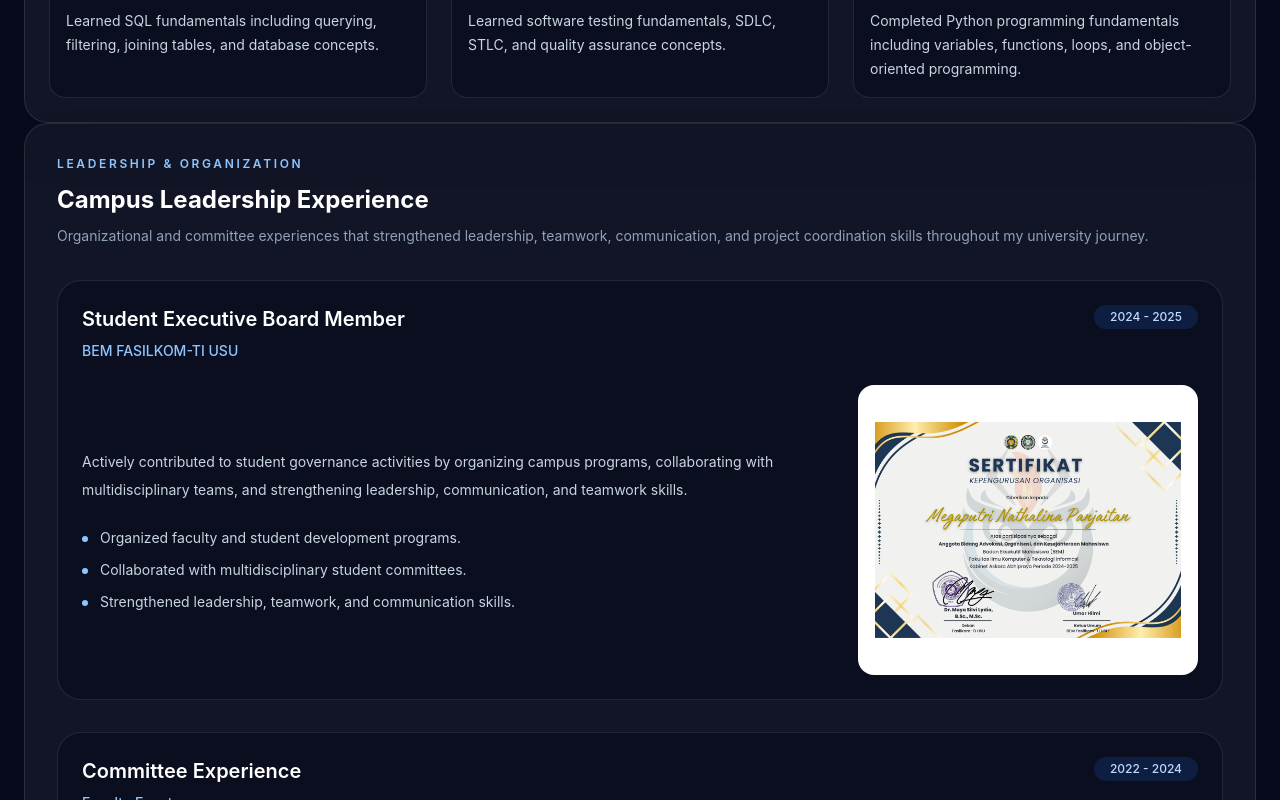
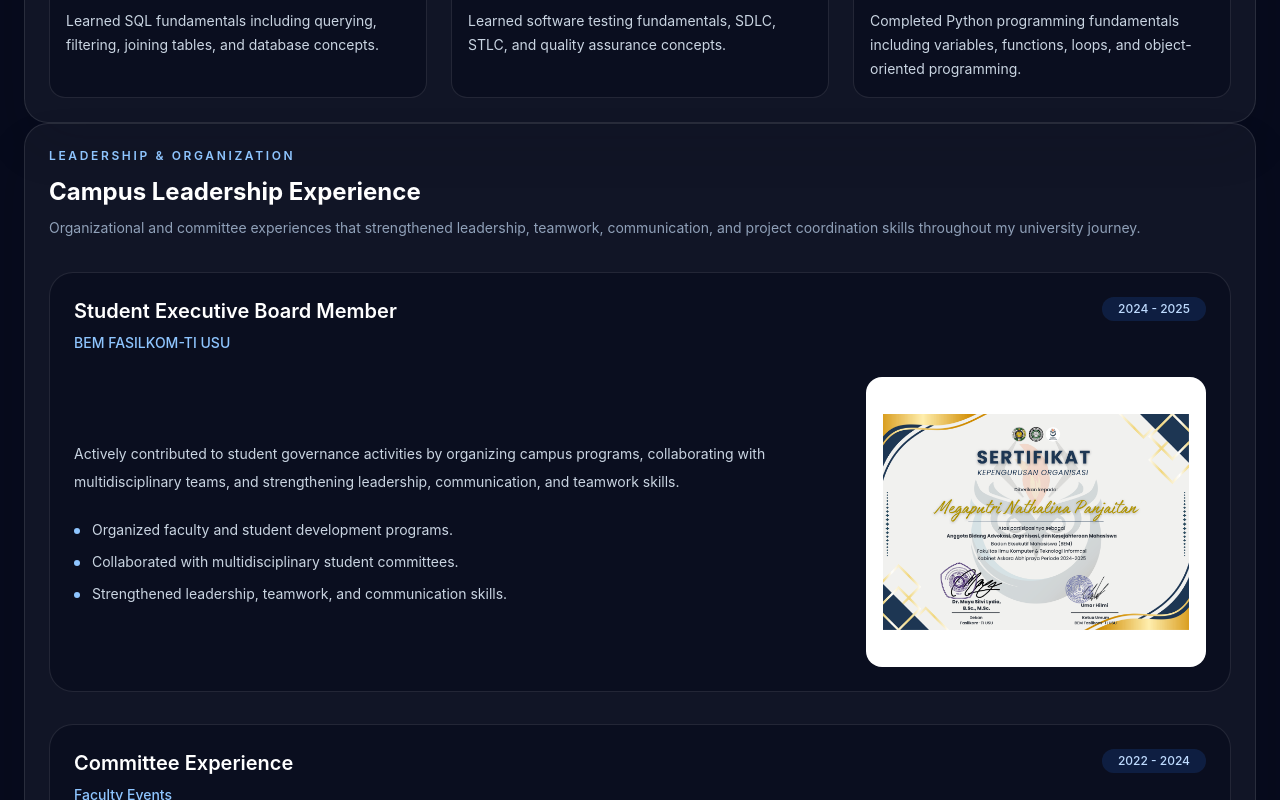
Before and after one commit to MegaputriPanjaitan/megaputri-portfolio, a React (Vite) app: page / in a window 1280 px wide. Shown: the part 4380-5180 px from the top of the page. Built offline with nearby package versions, Linux system fonts and the light colour scheme.

Commit message:
revisi layout

```diff
--- a/src/App.jsx
+++ b/src/App.jsx
@@ -509,7 +509,7 @@ function ExperienceSection() {
           </div>
         </div>
 
-        <div className="rounded-3xl border border-white/10 bg-white/[0.045] p-8 shadow-2xl shadow-slate-950/25">
+        <div className="rounded-3xl border border-white/10 bg-white/[0.045] p-6 shadow-2xl shadow-slate-950/25 transition duration-300 hover:border-blue-300/30">
 
           <p className="mb-3 text-xs font-semibold uppercase tracking-[0.22em] text-blue-300">
             Leadership & Organization
```
